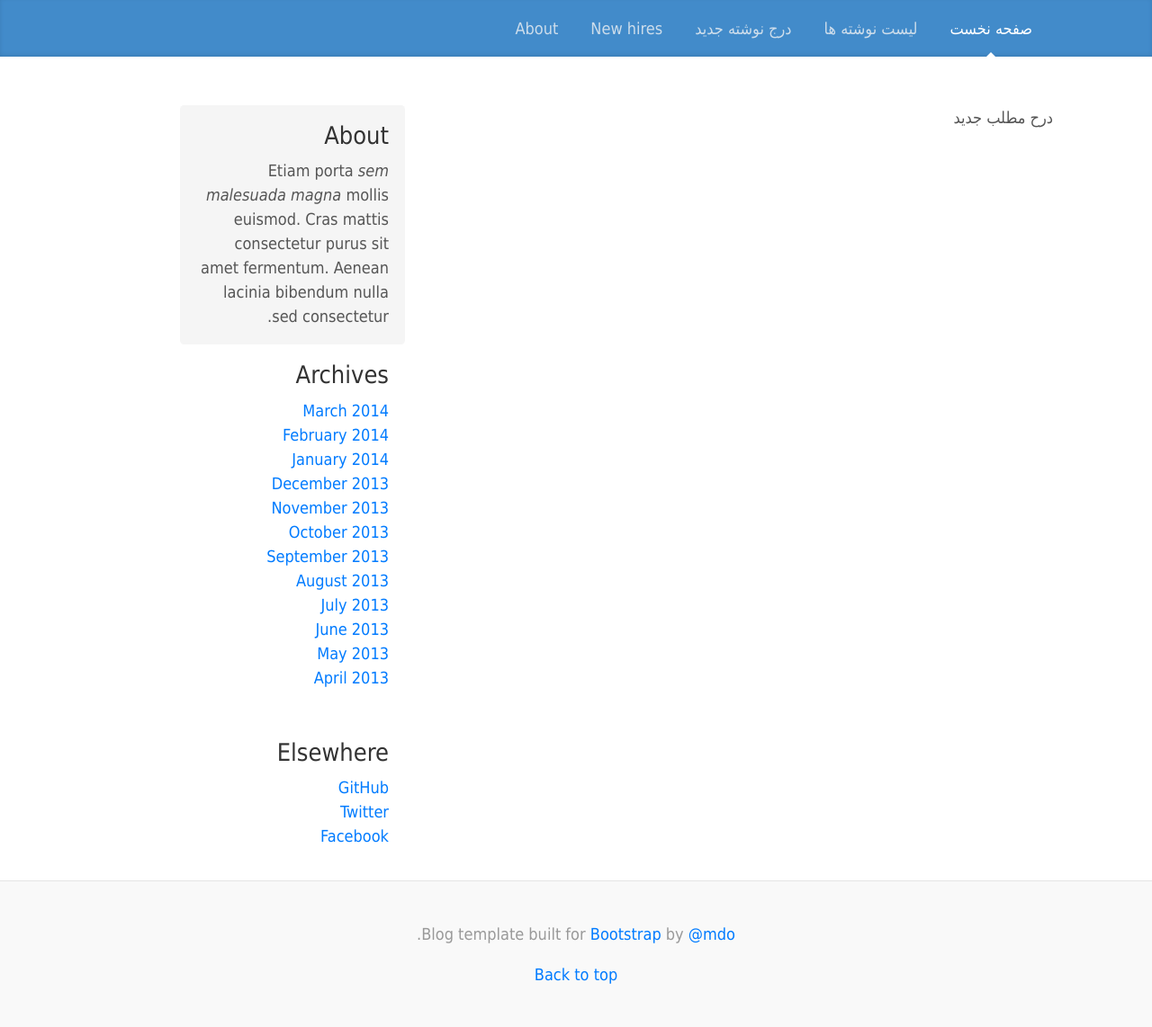
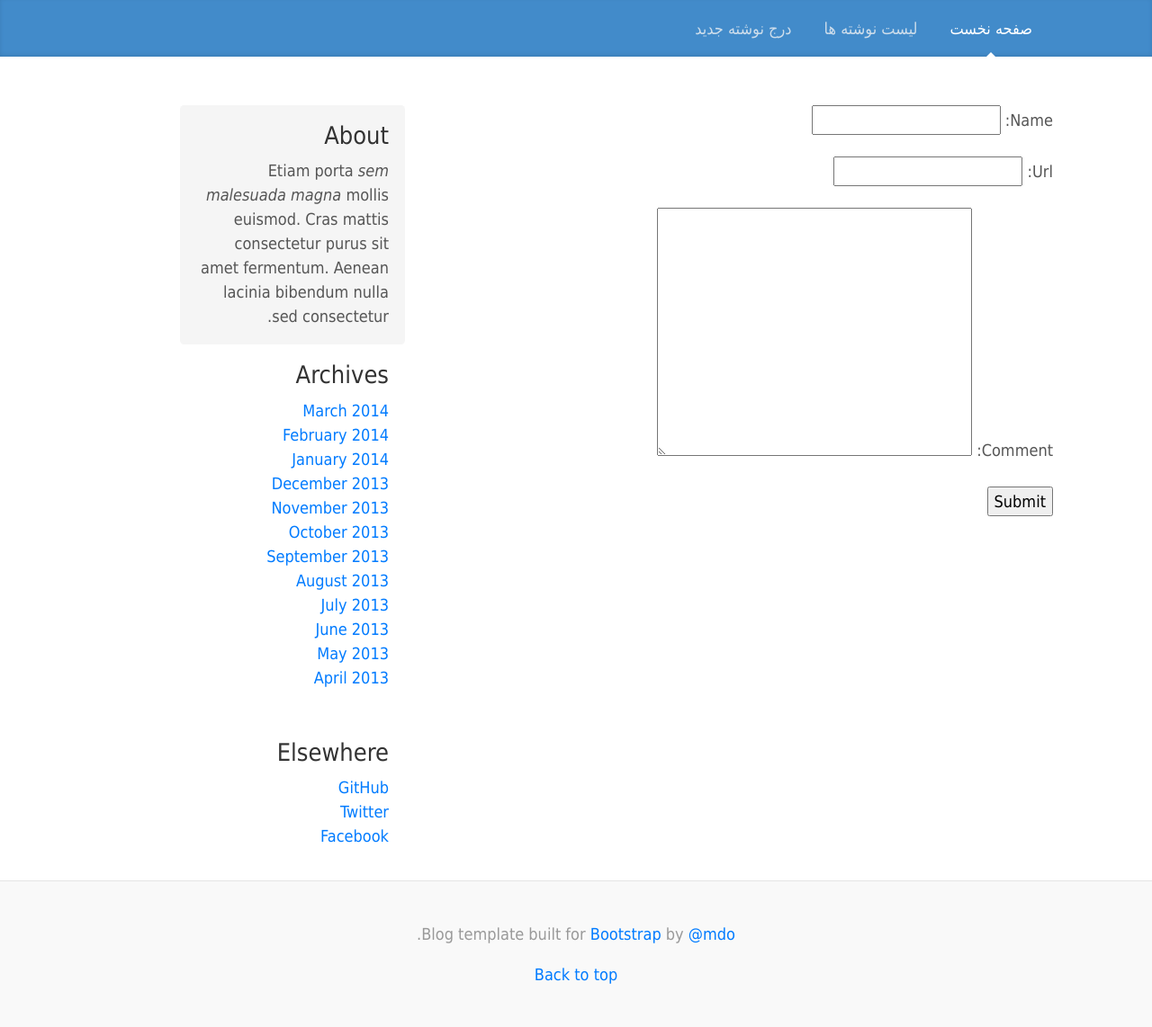
Before and after one commit to djsaeedkhan/django-simple-weblog, a Django app: page /weblog/add in a window 1280 px wide. Shown: the whole page at 90% size. Run offline with Django 3.2, Linux system fonts and the light colour scheme; some libraries are stand-ins or nearby versions.

Commit message:
using forms.py

```diff
--- a/weblog/forms.py
+++ b/weblog/forms.py
@@ -0,0 +1,6 @@
+from django import forms
+
+class CommentForm(forms.Form):
+    name = forms.CharField()
+    url = forms.URLField()
+    comment = forms.CharField(widget=forms.Textarea)
--- a/weblog/templates/add.html
+++ b/weblog/templates/add.html
@@ -5,6 +5,11 @@
 {% block content%}
 <div class="col-sm-8 blog-main">
 
-          درح مطلب جدید
-        </div><!-- /.blog-main -->
+<form action="" method="post">
+    {% csrf_token %}
+    {{form.as_p}}
+    <input type="submit" value="Submit" />
+</form>
+
+</div><!-- /.blog-main -->
 {% endblock %}
--- a/weblog/templates/base.html
+++ b/weblog/templates/base.html
@@ -3,8 +3,8 @@
         <title>{% block title %}{% endblock %}</title>
         <link rel="stylesheet" type="text/css" href="{% static '/css/bootstrap.min.css' %}"/>
         <link rel="stylesheet" type="text/css" href="{% static '/css/bootstrap-responsive.min.css' %}"/>
+        <link rel="stylesheet" type="text/css" href="{% static '/css/bootstrap-rtl.css' %}"/>
         <link href="{% static 'css/blog.css' %}" rel="stylesheet">
-        <link rel="stylesheet" type="text/css" href="{% static '/css/bootstrap-rtl.css' %}"/>
         <script type="text/javascript" src="{% static 'js/bootstrap.min.js' %}"></script>
     </header>
 <body>
@@ -15,18 +15,9 @@
             <a class="nav-link active" href="/weblog/">صفحه نخست</a>
             <a class="nav-link" href="/weblog/list">لیست نوشته ها</a>
             <a class="nav-link" href="/weblog/add">درج نوشته جدید</a>
-            <a class="nav-link" href="#">New hires</a>
-            <a class="nav-link" href="#">About</a>
           </nav>
         </div>
       </div>
-
-      <!---<div class="blog-header hidden">
-        <div class="container">
-          <h1 class="blog-title">The Bootstrap Blog</h1>
-          <p class="lead blog-description">An example blog template built with Bootstrap.</p>
-        </div>
-      </div>-->
     </header>
     <main role="main" class="container">
       <div class="row">
--- a/weblog/urls.py
+++ b/weblog/urls.py
@@ -3,6 +3,7 @@ from django.conf.urls import url
 from . import views
 
 urlpatterns = [
-    url(r'^$', views.index, name='index'),
     url(r'add$', views.add, name='add'),
+    url(r'list$', views.list, name='list'),
+    url(r'$', views.index, name='index'),
 ]
--- a/weblog/views.py
+++ b/weblog/views.py
@@ -2,8 +2,20 @@ from django.http import HttpResponse
 from django.shortcuts import render
 
 # Create your views here.
+from .forms import CommentForm
+
+
 def index(request):
     return render(request,'index.html',context=None)
 
 def add(request):
-    return render(request,'add.html',context=None)
+    if request.method == 'POST':
+        form = CommentForm(request.POST)
+        if form.is_valid():
+            return HttpResponse('ok')
+    else:
+        form = CommentForm()
+    return render(request, 'add.html', {'form': form})
+
+def list(request):
+    return render(request,'list.html',)
```
